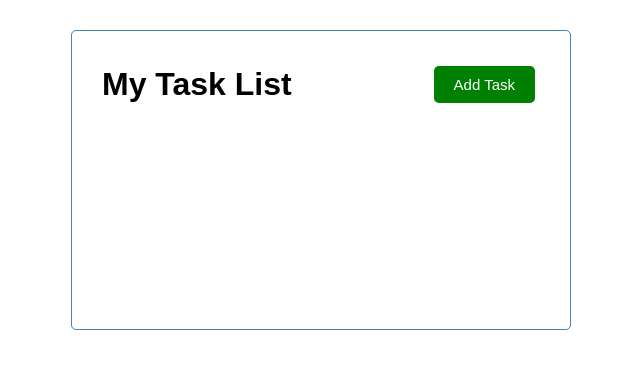
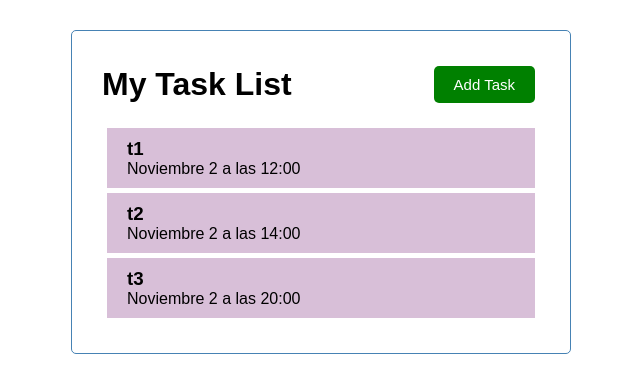
Before and after one commit to jnvillalba/task-list-angular, an Angular app: page / in a window 1280 px wide. Shown: the top 392 px of the page, without its empty margins (319-959 px from the left). Built offline with nearby package versions, Linux system fonts and the light colour scheme.

Commit message:
lista de items

```diff
--- a/src/app/app.component.html
+++ b/src/app/app.component.html
@@ -1,3 +1,4 @@
 <div class="container">
     <app-header></app-header>
+    <app-tasks></app-tasks>
 </div>
--- a/src/app/app.module.ts
+++ b/src/app/app.module.ts
@@ -4,12 +4,16 @@
 import { AppComponent } from './app.component';
 import { HeaderComponent } from './components/header/header.component';
 import { ButtonComponent } from './components/button/button.component';
+import { TasksComponent } from './components/tasks/tasks.component';
+import { TasksItemComponent } from './components/tasks-item/tasks-item.component';
 
 @NgModule({
   declarations: [
     AppComponent,
     HeaderComponent,
-    ButtonComponent
+    ButtonComponent,
+    TasksComponent,
+    TasksItemComponent
   ],
   imports: [
     BrowserModule
--- /dev/null
+++ b/src/app/components/tasks-item/tasks-item.component.css
@@ -0,0 +1,16 @@
+.task{
+    background-color: thistle;
+    margin: 5px;
+    padding: 10px 20px;
+    cursor: pointer;
+}
+
+.task.reminder{
+    border-left: 5px solid green;
+}
+
+.task h3{
+    display: flex;
+    align-items: center;
+    justify-content: space-between;
+}
--- /dev/null
+++ b/src/app/components/tasks-item/tasks-item.component.html
@@ -0,0 +1,4 @@
+<div class="task">
+    <h3>{{task.text}}</h3>
+    <p>{{task.day}}</p>
+</div>
--- /dev/null
+++ b/src/app/components/tasks-item/tasks-item.component.ts
@@ -0,0 +1,18 @@
+import { Component, OnInit, Input } from '@angular/core';
+import { Task } from 'src/app/Task';
+import { TASKS } from 'src/app/mock-tasks';
+
+@Component({
+  selector: 'app-tasks-item',
+  templateUrl: './tasks-item.component.html',
+  styleUrls: ['./tasks-item.component.css']
+})
+export class TasksItemComponent implements OnInit {
+  @Input() task: Task = TASKS[0] ;
+
+  constructor() { }
+
+  ngOnInit(): void {
+  }
+
+}
--- /dev/null
+++ b/src/app/components/tasks/tasks.component.html
@@ -0,0 +1,5 @@
+<app-tasks-item
+    *ngFor="let task of tasks"
+    [task] = "task"
+>
+</app-tasks-item>
--- /dev/null
+++ b/src/app/components/tasks/tasks.component.ts
@@ -0,0 +1,18 @@
+import { Component, OnInit } from '@angular/core';
+import { TASKS } from 'src/app/mock-tasks';
+import { Task } from 'src/app/Task';
+
+@Component({
+  selector: 'app-tasks',
+  templateUrl: './tasks.component.html',
+  styleUrls: ['./tasks.component.css']
+})
+export class TasksComponent implements OnInit {
+  tasks: Task[] = TASKS;
+
+  constructor() { }
+
+  ngOnInit(): void {
+  }
+
+}
```
Also changed, not shown: src/app/components/tasks/tasks.component.css (added).
